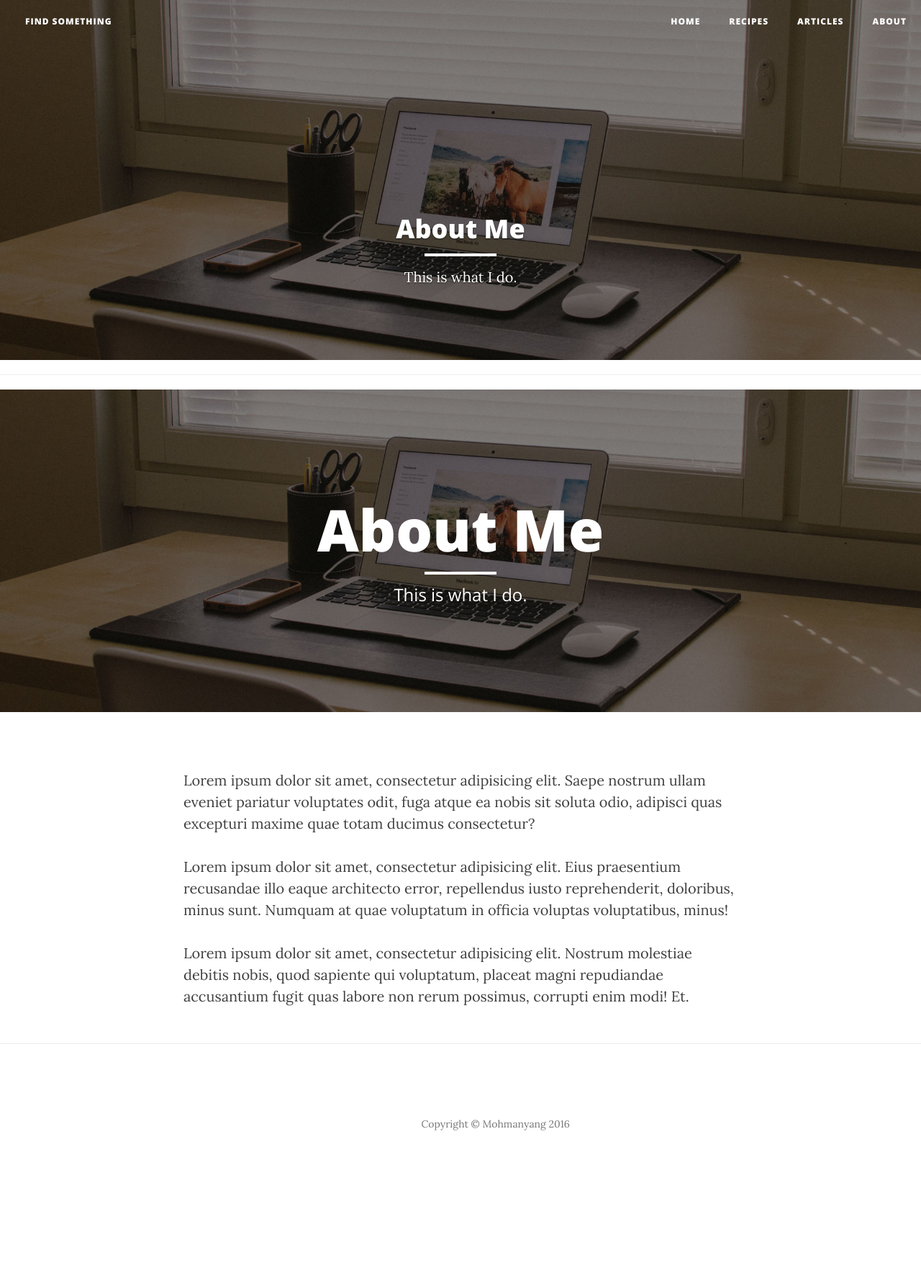
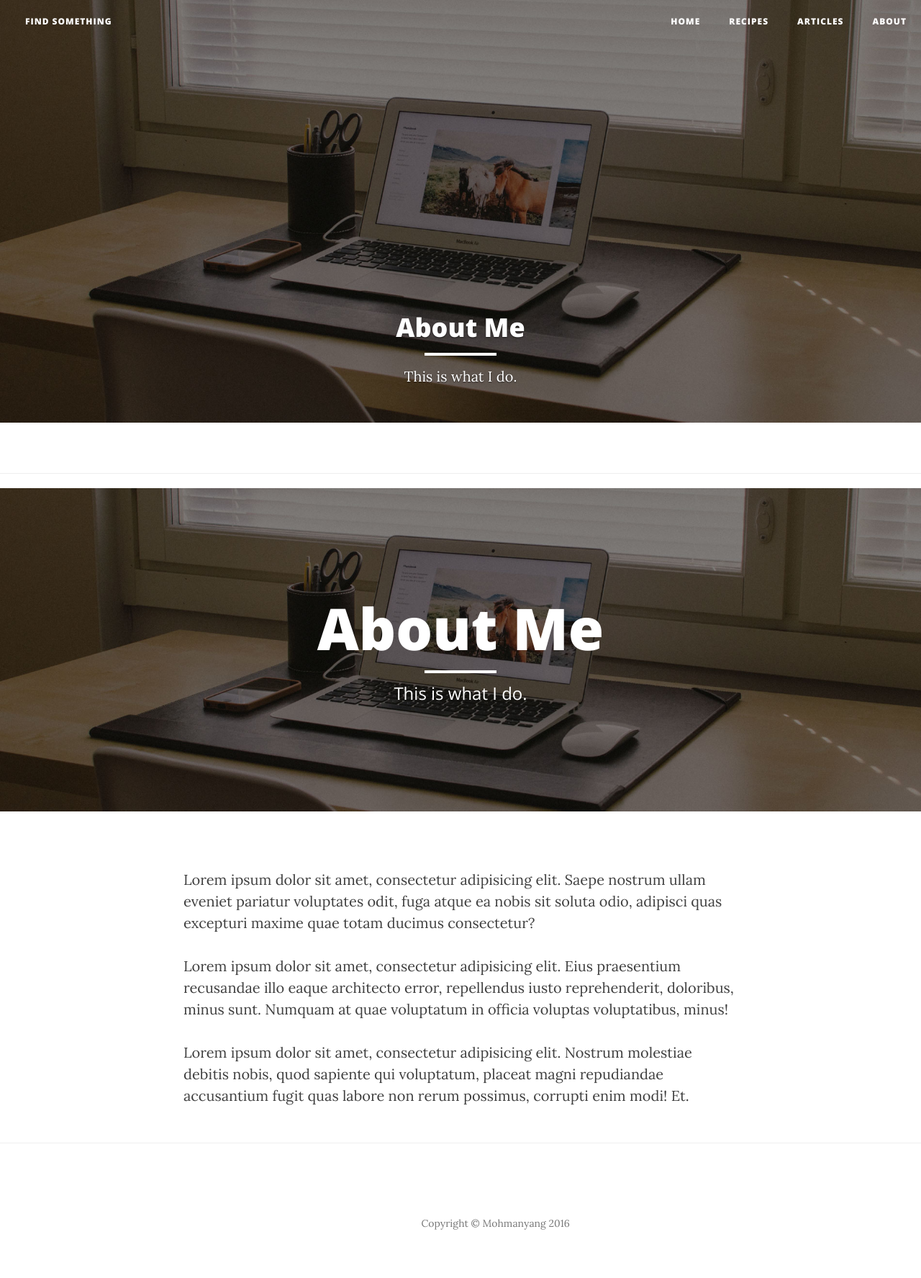
Before and after one commit to LaVillaine/LaVillaine.github.io, a Jekyll site: the page built from about.html, in a window 1280 px wide. Shown: the whole page at 72% size. Built offline with Jekyll 4.4.1, drawn with Linux system fonts in a browser that asks for light colours; nearby versions of some CDN libraries; before the commit the page ends 1637 px from its top, so only the background shows below that.

Commit message:
changed site header

```diff
--- a/_includes/site-header.html
+++ b/_includes/site-header.html
@@ -2,7 +2,7 @@
 <!-- Page Header -->
 	<div class="carousel slide">
 		<div class="carousel-inner">
-			<div class="item active header-offset" style="max-height: 450px">
+			<div class="item active header-offset" style="height: 100%">
 				<img src='{% if page.image %}{{site.url}}{{page.image}}{% else %}{{site.url}}/img/default-bg.jpg{% endif %}' class="img-responsive">
 				<div class="container">
 				<div class="carousel-caption">
```
